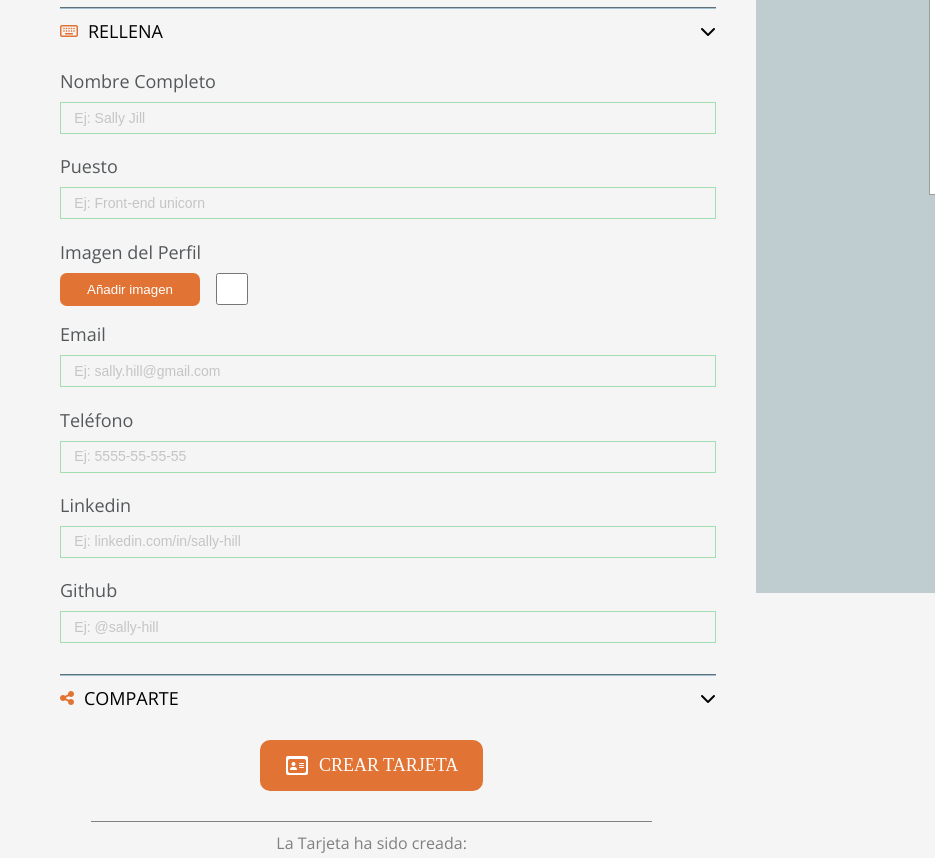
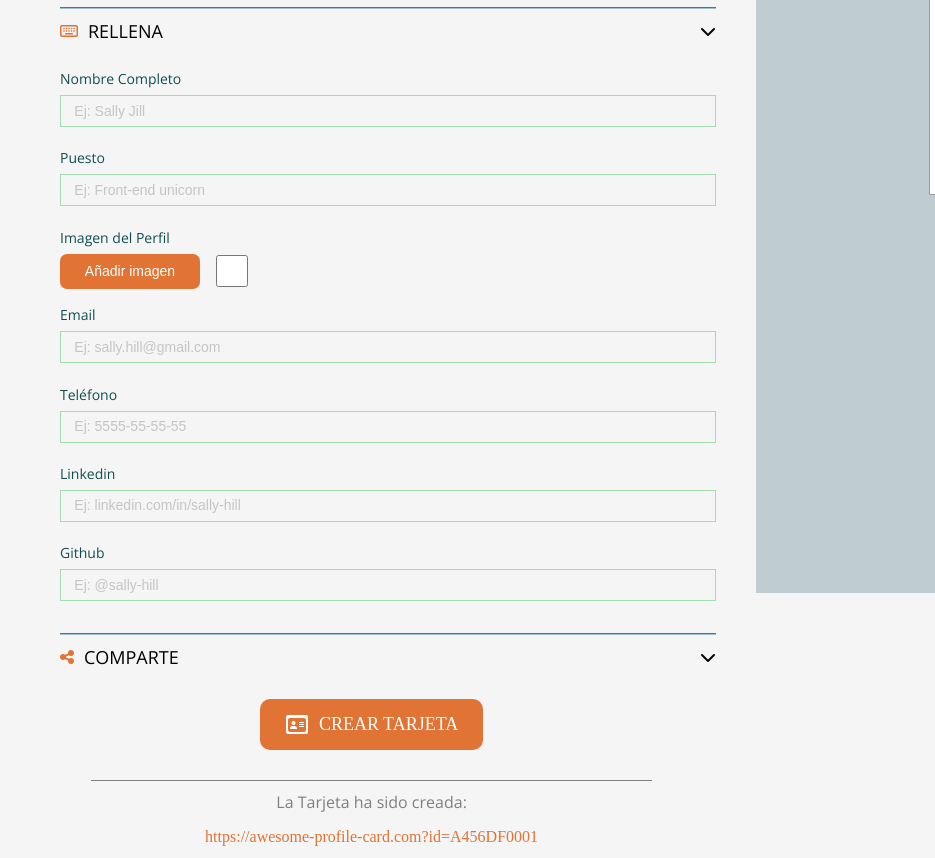
Before and after one commit to jeannettearias/awesome-professional-cards, a website built with Vite: page src/create.html in a window 1280 px wide. Shown: the part 510-1368 px from the top of the page, 0-935 px from the left. Built offline with nearby package versions, Linux system fonts and the light colour scheme; files whose address does not match are found by name.

Commit message:
changes in the font of form fill label

```diff
--- a/src/partials/form-fill.html
+++ b/src/partials/form-fill.html
@@ -1,16 +1,16 @@
 <section class="form-fill-section">
 
     <div class="form__data">
-        <label class="form__label" for="name">Nombre Completo</label>
+        <label class="form__fill_Label" for="name">Nombre Completo</label>
         <input class="form__name form__input" id="name" type="text" placeholder="Ej: Sally Jill">
     </div>
     <div class="form__data">
-        <label class="form__label" for="name">Puesto</label>
+        <label class="form__fill_Label" for="name">Puesto</label>
         <input class="form__job form__input" type="text" id="job" placeholder="Ej: Front-end unicorn">
     </div>
 
     <div class="form__img">
-        <legend class="form__label" for="image">Imagen del Perfil</legend>
+        <legend class="form__fill_Label" for="image">Imagen del Perfil</legend>
         <div class="img__box">
             <button class="form__btn">Añadir imagen</button>
             <input class="form__checkbox" type="checkbox" name="" id="checkbox">
@@ -18,21 +18,21 @@
     </div>
 
     <div class="form__data">
-        <label class="form__label" for="email">Email</label>
+        <label class="form__fill_Label" for="email">Email</label>
         <input class="form__email form__input" type="email" name="email" id="email"
             placeholder="Ej: sally.hill@gmail.com">
     </div>
     <div class="form__data">
-        <label class="form__label" for="phone">Teléfono</label>
+        <label class="form__fill_Label" for="phone">Teléfono</label>
         <input class="form__phone form__input" type="tel" name="phone" id="phone" placeholder="Ej: 5555-55-55-55">
     </div>
     <div class="form__data">
-        <label class="form__label" for="linkedin">Linkedin</label>
+        <label class="form__fill_Label" for="linkedin">Linkedin</label>
         <input class="form__linkedin form__input" type="text" name="linkedin" id="linkedin"
             placeholder="Ej: linkedin.com/in/sally-hill">
     </div>
     <div class="form__data">
-        <label class="form__label" for="github">Github</label>
+        <label class="form__fill_Label" for="github">Github</label>
         <input class="form__github form__input" type="text" name="github" id="github" placeholder="Ej: @sally-hill">
     </div>
 
--- a/src/scss/layout/form-fill.scss
+++ b/src/scss/layout/form-fill.scss
@@ -4,9 +4,8 @@
   align-items: stretch;
   margin-top: 1rem;
   width: 100%;
-  font-size: 14px;
   font-family: "Open Sans", sans-serif;
-  color: #114e4e;
+  color: $dark-green-blue;
 }
 
 .form__data {
@@ -15,9 +14,10 @@
   margin-bottom: 0.5em;
 }
 
-.form__label {
+.form__fill_Label {
   margin-bottom: 0.5em;
   color: $dark-green-blue;
+  font-size: 14px;
 }
 
 .form__input {
@@ -53,6 +53,7 @@
   border: $dull-orange;
   color: $white-four;
   width: 140px;
+  font-size: 14px;
 }
 
 //checkbox styles
```
